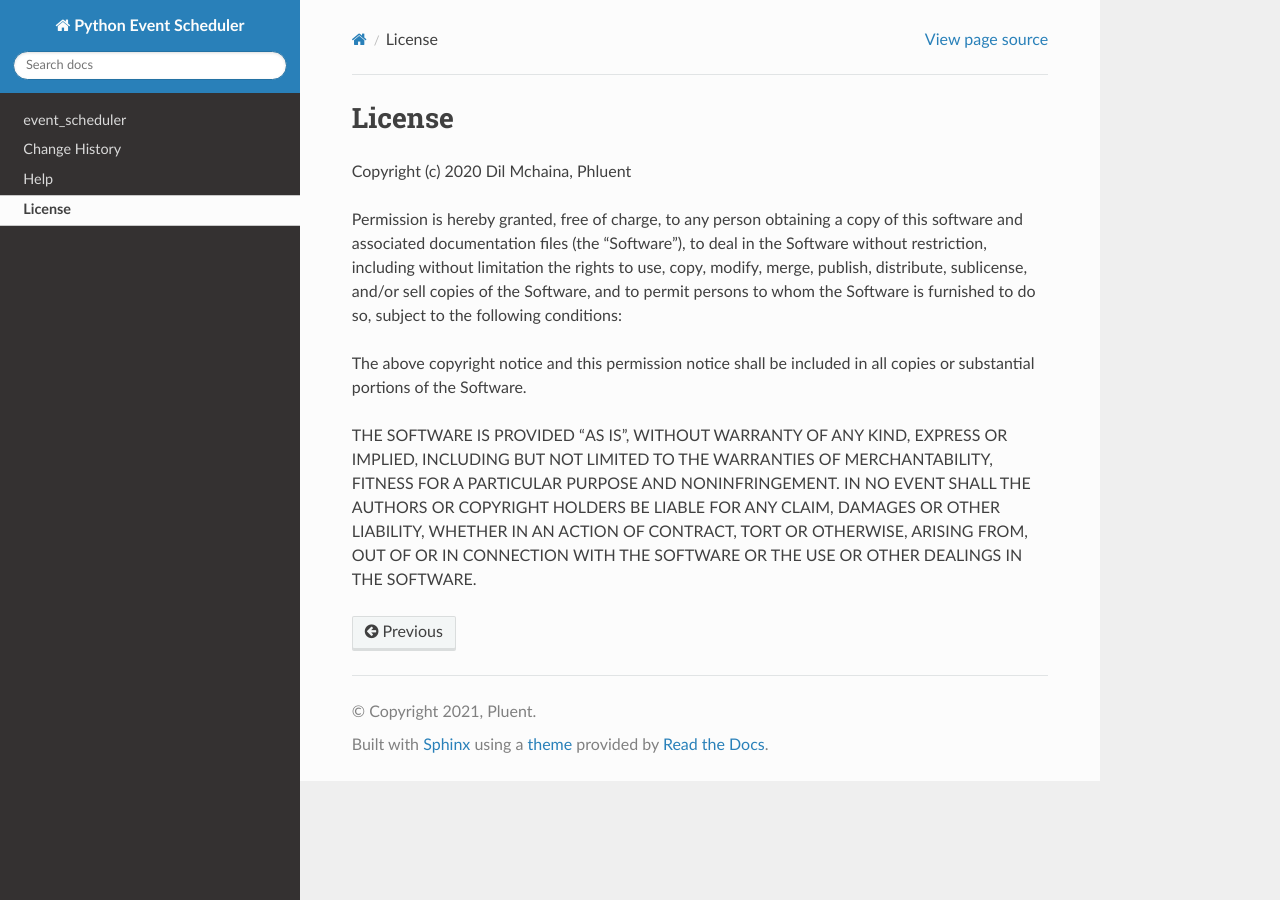
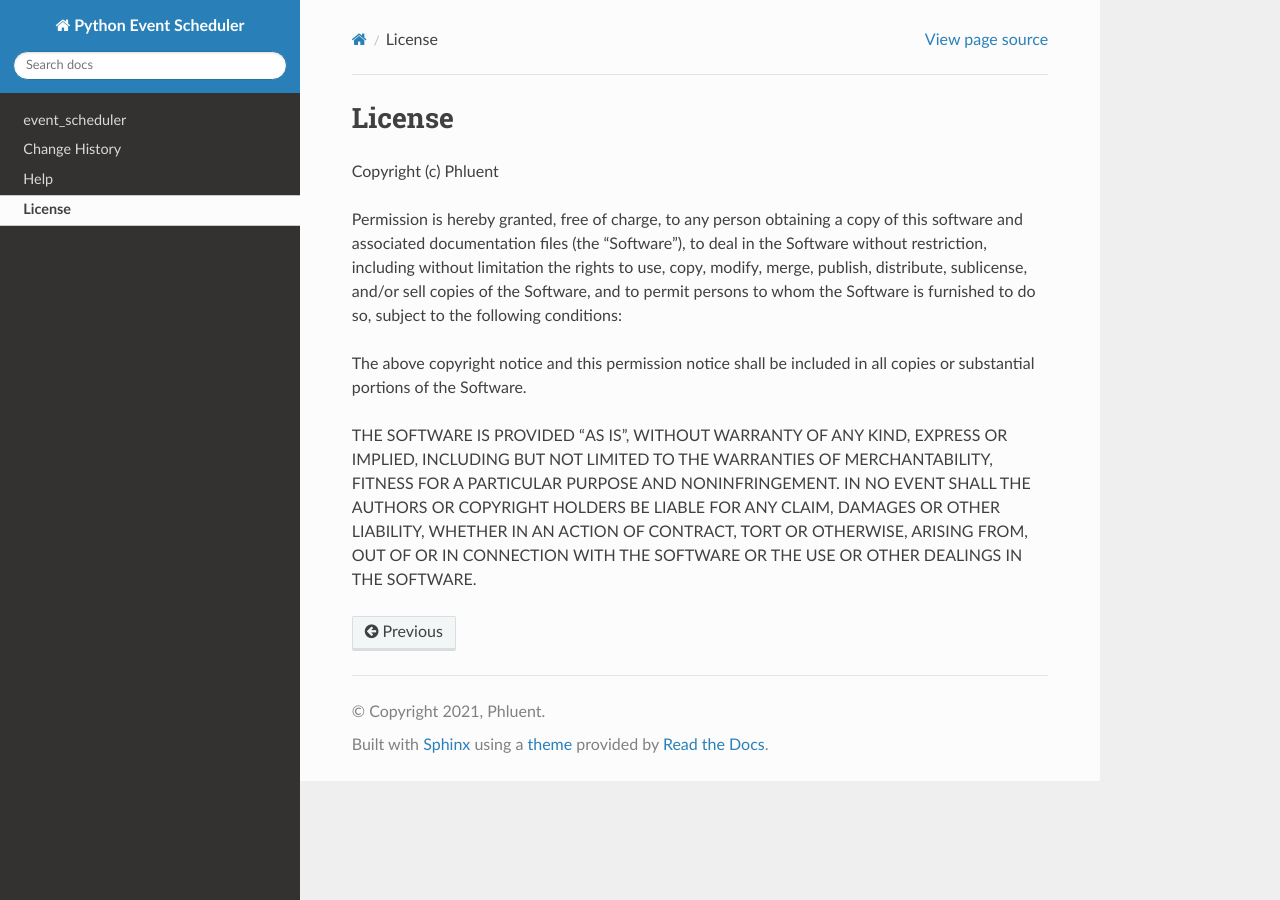
Before and after one commit to phluentmed/event-scheduler, a Sphinx documentation site: the page built from docs/source/license.rst, in a window 1280 px wide. Built offline with Sphinx 7.4.7 and the Read the Docs theme 2.0.0, drawn with Linux system fonts in a browser that asks for light colours.

Commit message:
address typos and errors in documentation

```diff
--- a/docs/source/conf.py
+++ b/docs/source/conf.py
@@ -20,8 +20,8 @@ sys.path.insert(0, os.path.abspath('../../'))
 # -- Project information -----------------------------------------------------
 
 project = 'Python Event Scheduler'
-copyright = '2021, Pluent'
-author = 'Dil Mchaina, Phluent'
+copyright = '2021, Phluent'
+author = 'Dil Mchaina, Farhan Ahmed'
 
 # The full version, including alpha/beta/rc tags
 release = '0.7'
--- a/docs/source/license.rst
+++ b/docs/source/license.rst
@@ -1,7 +1,7 @@
 License
 =======
 
-Copyright (c) 2020 Dil Mchaina, Phluent
+Copyright (c) Phluent
 
 Permission is hereby granted, free of charge, to any person obtaining a copy
 of this software and associated documentation files (the "Software"), to deal
```
Also changed, not shown: README.md (+4 -2 lines), 1 other file.
